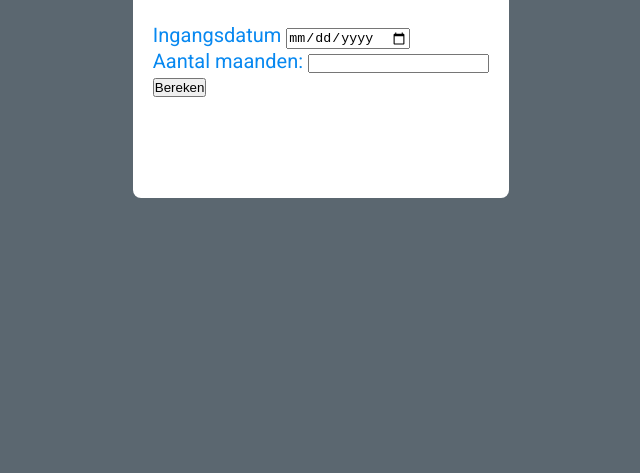
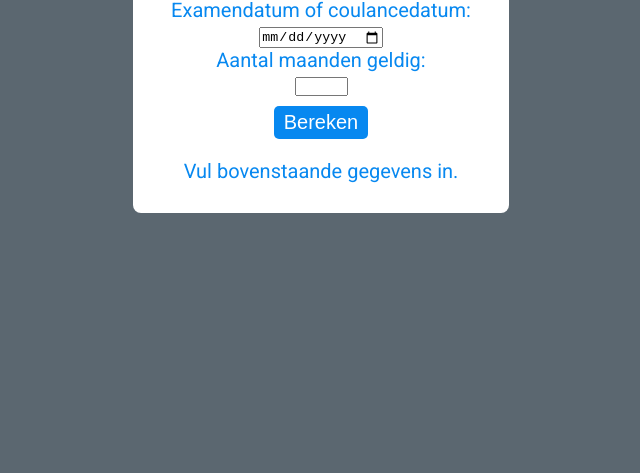
Before and after one commit to iAmKarin/ValidTillCalculator, a plain HTML site: page index.html in a window 1280 px wide. Shown: the part 327-800 px from the top of the page, without its empty margins (319-959 px from the left). Drawn offline with Linux system fonts and the light colour scheme.

Commit message:
changed some text and styles

```diff
--- a/index.html
+++ b/index.html
@@ -5,21 +5,21 @@
     <meta http-equiv="X-UA-Compatible" content="IE=edge" />
     <meta name="viewport" content="width=device-width, initial-scale=1.0" />
     <link rel="stylesheet" href="style.css" />
-    <title>period calculator</title>
+    <title>bereken geldigheidsduur</title>
   </head>
   <body>
     <section class="period-calculater">
       <h1 class="title">Bereken geldigheidsduur</h1>
       <form>
-        <label for="starting-date">Ingangsdatum</label>
+        <label for="starting-date">Examendatum of coulancedatum:</label><br />
         <input type="date" name="starting-date" id="starting-date" />
         <br />
-        <label for="month-to-add">Aantal maanden: </label>
-        <input type="text" name="month-to-add" id="month-to-add" />
+        <label for="month-to-add">Aantal maanden geldig: </label><br />
+        <input type="text" name="month-to-add" id="month-to-add" size="4" />
         <br />
-        <input type="submit" value="Bereken" id="submit" />
+        <input type="submit" value="Bereken" id="submit" class="btn" /><br />
       </form>
-      <div id="result"></div>
+      <div id="result">Vul bovenstaande gegevens in.</div>
     </section>
     <script src="script.js"></script>
   </body>
--- a/script.js
+++ b/script.js
@@ -1,7 +1,7 @@
 const btnSubmit = document.querySelector("#submit");
 
 function addMonths(date, months) {
-  var d = date.getDate();
+  const d = date.getDate();
   date.setMonth(date.getMonth() + +months);
   if (date.getDate() != d) {
     date.setDate(0);
--- a/style.css
+++ b/style.css
@@ -30,12 +30,21 @@ body {
   border-radius: 0.8rem;
   padding: 1rem 2rem;
   min-height: 25rem;
+  text-align: center;
 }
 
 .period-calculater > * {
-  margin-bottom: 3rem;
+  margin-bottom: 2rem;
 }
 
-.period-calculater h1 {
-  text-align: center;
+.btn {
+  padding: 0.5rem 1rem;
+  margin-top: 1rem;
+  background-color: var(--blue);
+  border: none;
+  outline: none;
+  cursor: pointer;
+  border-radius: 0.5rem;
+  font-size: 2rem;
+  color: var(--white);
 }
```
